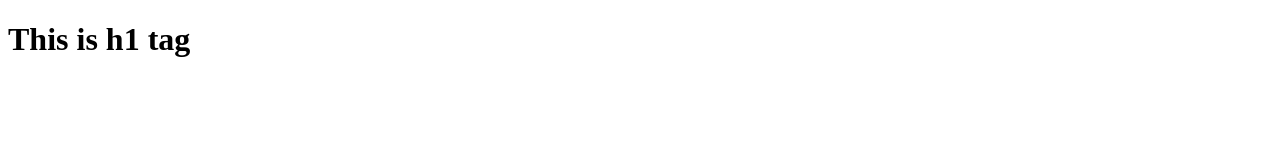
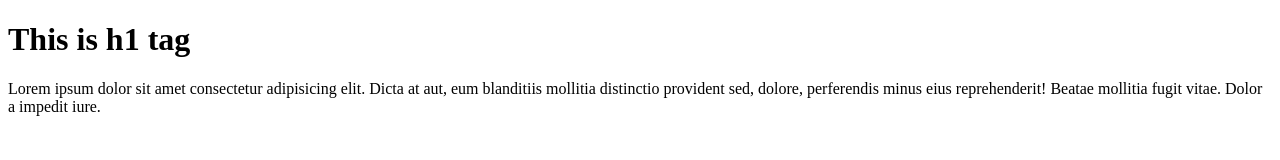
Before and after one commit to ZeroOneAten/learn-html-and-js, a plain HTML site: page index.html in a window 1280 px wide. Drawn offline with Linux system fonts and the light colour scheme.

Commit message:
Add <p> tag on file

```diff
--- a/index.html
+++ b/index.html
@@ -8,5 +8,7 @@
 </head>
 <body>
     <h1>This is h1 tag</h1>
+    <p>Lorem ipsum dolor sit amet consectetur adipisicing elit. Dicta at aut, eum blanditiis mollitia distinctio provident
+         sed, dolore, perferendis minus eius reprehenderit! Beatae mollitia fugit vitae. Dolor a impedit iure.</p>
 </body>
 </html>
```
